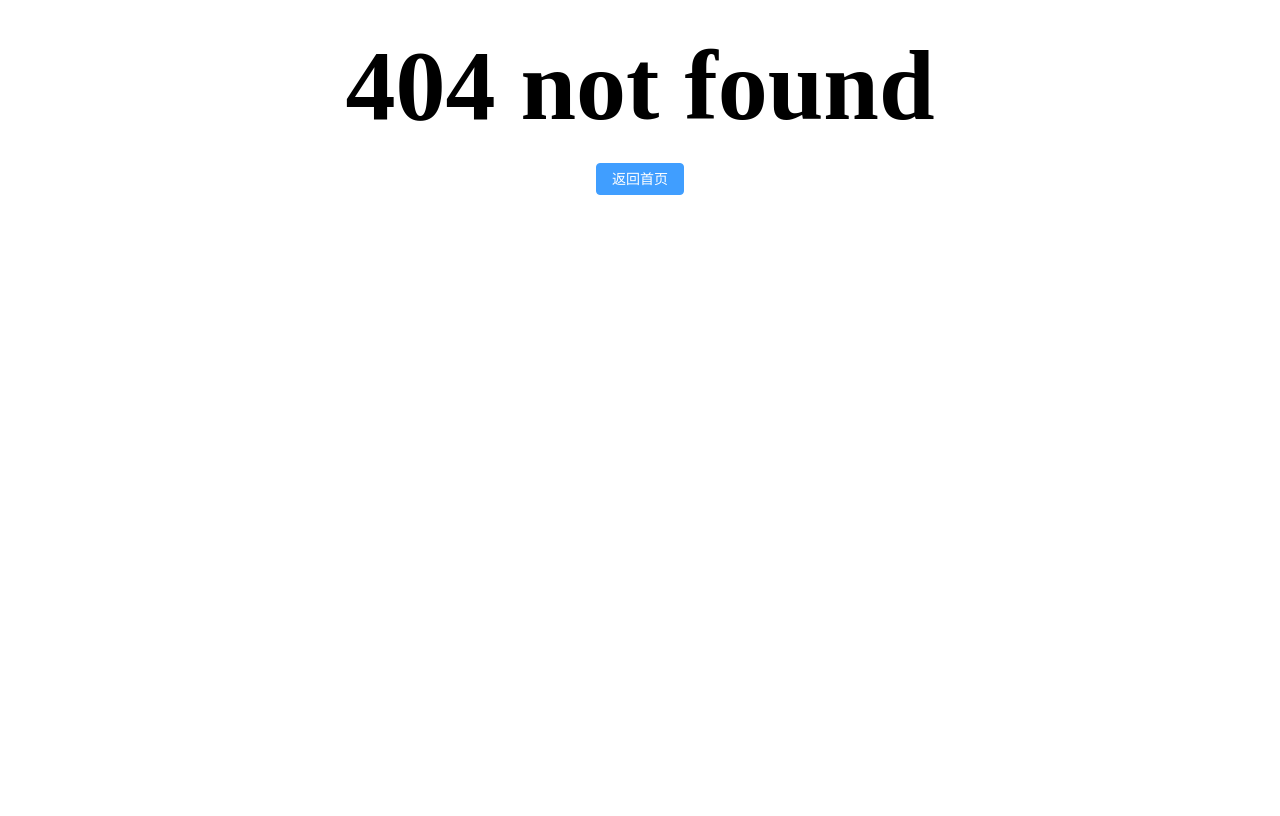
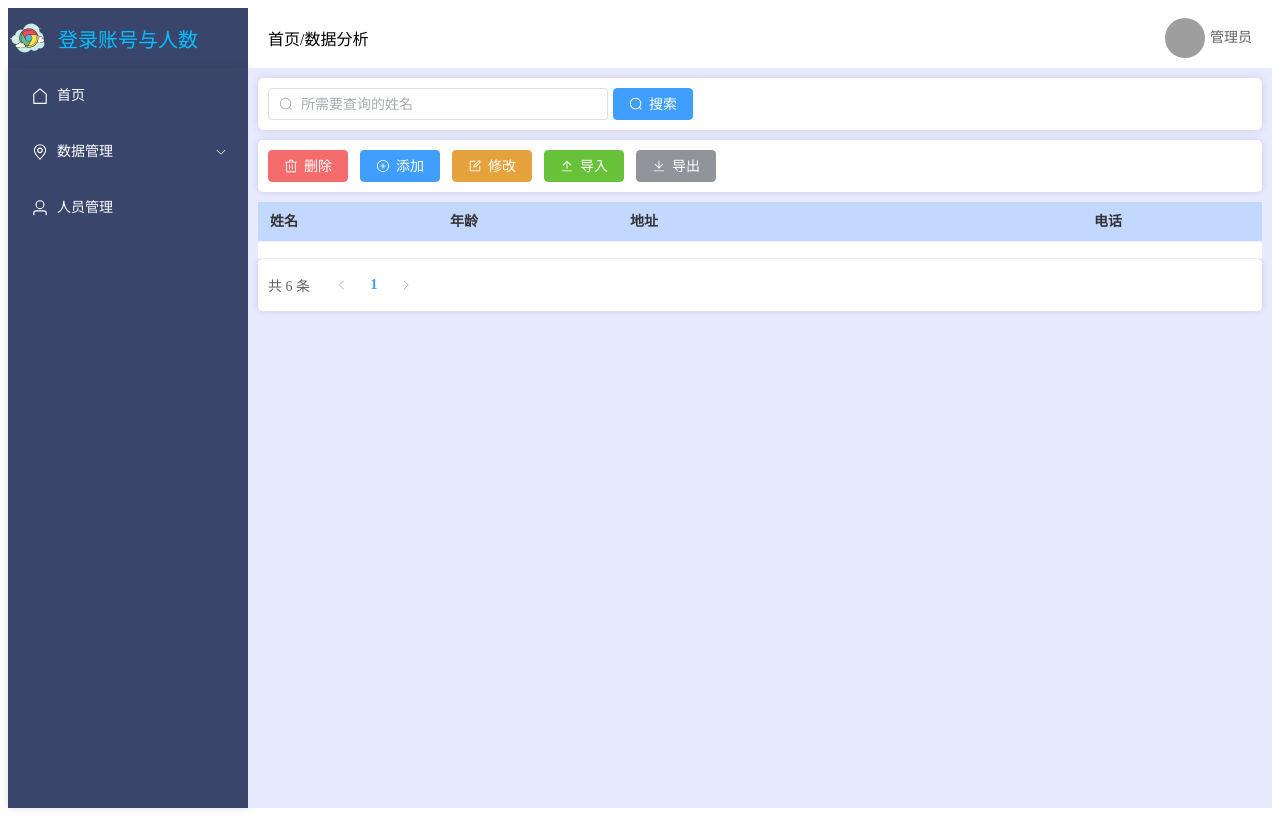
Before and after one commit to ALIUERNA/vue, a Vue app: page /manager/home in a window 1280 px wide. Before the commit this address had no page. Built offline with nearby package versions, Linux system fonts and the light colour scheme; grey boxes are pictures that could not be loaded.

Commit message:
Initial commit

```diff
--- a/src/App.vue
+++ b/src/App.vue
@@ -2,3 +2,15 @@
 <template>
   <RouterView />
 </template>
+<script>
+
+</script>
+<style>
+.card{
+  background-color: white;
+  padding: 10px;
+  border-radius: 5px;
+  box-shadow: 0 0 8px rgba(0,0,0,.12);
+  margin-bottom: 10px;
+}
+</style>
--- a/src/views/Home.vue
+++ b/src/views/Home.vue
@@ -1,11 +1,58 @@
 <template>
-  <el-icon><Goblet /></el-icon>
-  <el-icon><Star /></el-icon>
-  <el-input v-model="input" style="width: 240px" placeholder="请输入文字" suffix-icon="el-icon-search"/>
+  <div>
+    <div class="card">
+      <el-input class="custom-input" v-model="input.value" placeholder="所需要查询的姓名" :prefix-icon="Search"></el-input>
+      <el-button type="primary" icon="Search" @click="">搜索</el-button>
+    </div>
+    <div class="card">
+      <el-button type="danger" icon="Delete" @click="">删除</el-button>
+      <el-button type="primary" icon="CirclePlus" @click="">添加</el-button>
+      <el-button type="warning" icon="Edit" @click="">修改</el-button>
+      <el-button type="success" icon="Upload" @click="">导入</el-button>
+      <el-button type="info" icon="Download" @click="">导出</el-button>
+    </div>
+    <div>
+      <el-table :data="input.TableData" :header-cell-style="{color: '#333', background: '#c2d8ff'}">
+        <el-table-column prop="name" label="姓名" width="180"></el-table-column>
+        <el-table-column prop="age" label="年龄" width="180"></el-table-column>
+        <el-table-column prop="address" label="地址"></el-table-column>
+        <el-table-column prop="action" label="电话" width="180">
+        </el-table-column>
+      </el-table>
+    </div>
+    <div class="card">
+      <el-pagination
+          v-model:current-page="input.PageNum"
+          :page-size="input.PageSize"
+          layout="total, prev, pager, next"
+          :total="input.totol"
+          @size-change="handleSizeChange"
+          @current-change="handleCurrentChange"
+      />
+    </div>
+  </div>
 </template>
-<script>
-
+<script setup>
+  import { reactive } from 'vue'
+  import {Search} from "@element-plus/icons-vue";
+  import {handleCurrentChange} from "element-plus/es/components/tree/src/model/util";
+  const  input = reactive({
+    value: '',
+    PageNum: 1,
+    PageSize: 10,
+    totol: 6,
+    TableData: [
+        {
+          name: '',
+          age: '',
+          address: '',
+          phone: ''
+        },]
+  })
 </script>
-<style>
-
+<style scoped>
+.custom-input {
+  width: 340px;
+  margin-right: 5px;
+}
 </style>
--- a/src/views/manger.vue
+++ b/src/views/manger.vue
@@ -40,8 +40,8 @@
       </el-menu>
     </div>
 <!--    数据渲染区域-->
-    <div>
-
+    <div style="flex: 1;width: 0;background-color: #e8eaff;padding: 10px">
+      <RouterView />
     </div>
   </div>
 </template>
```
Also changed, not shown: src/router/index.js (+12 -6 lines).
